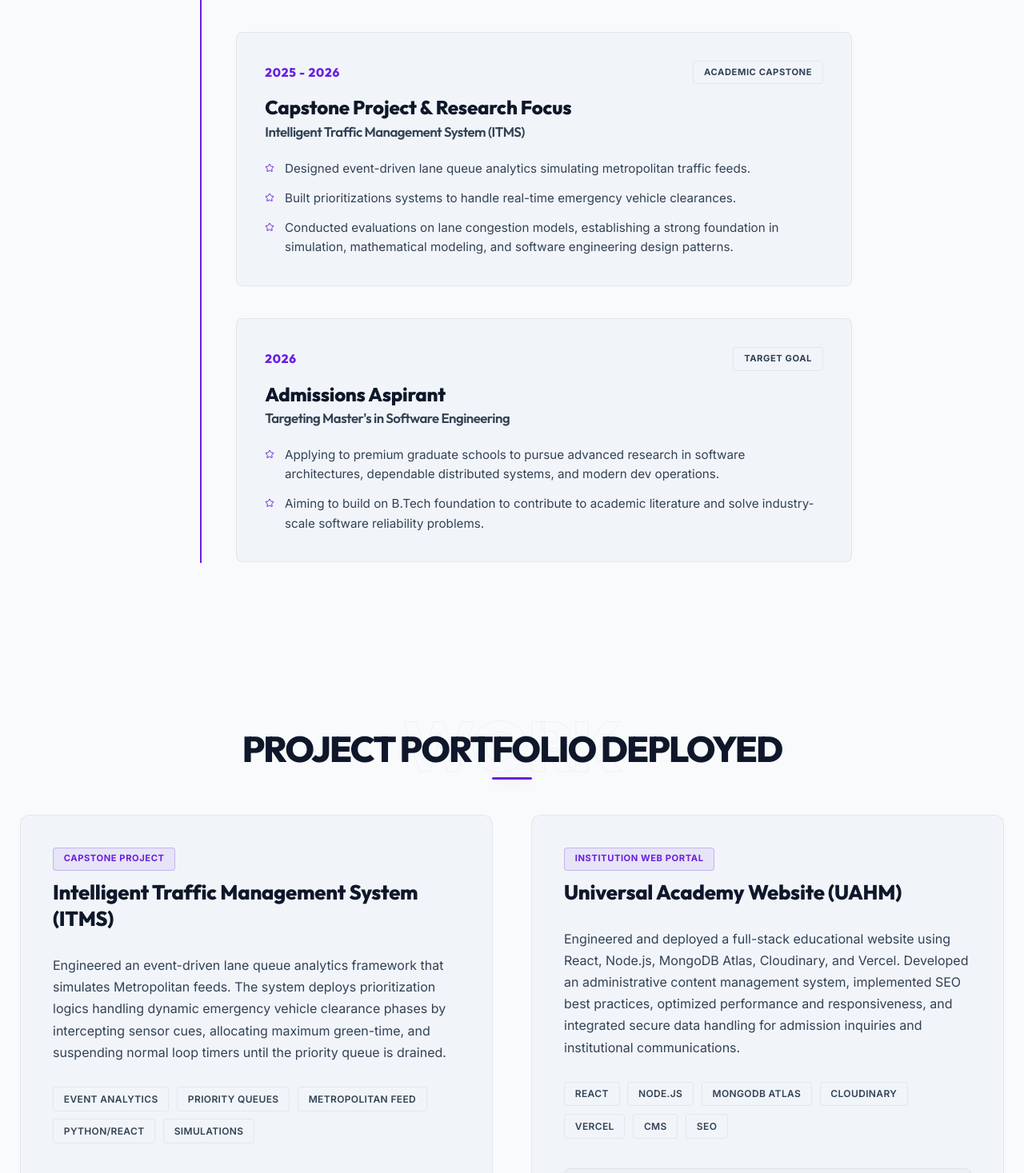
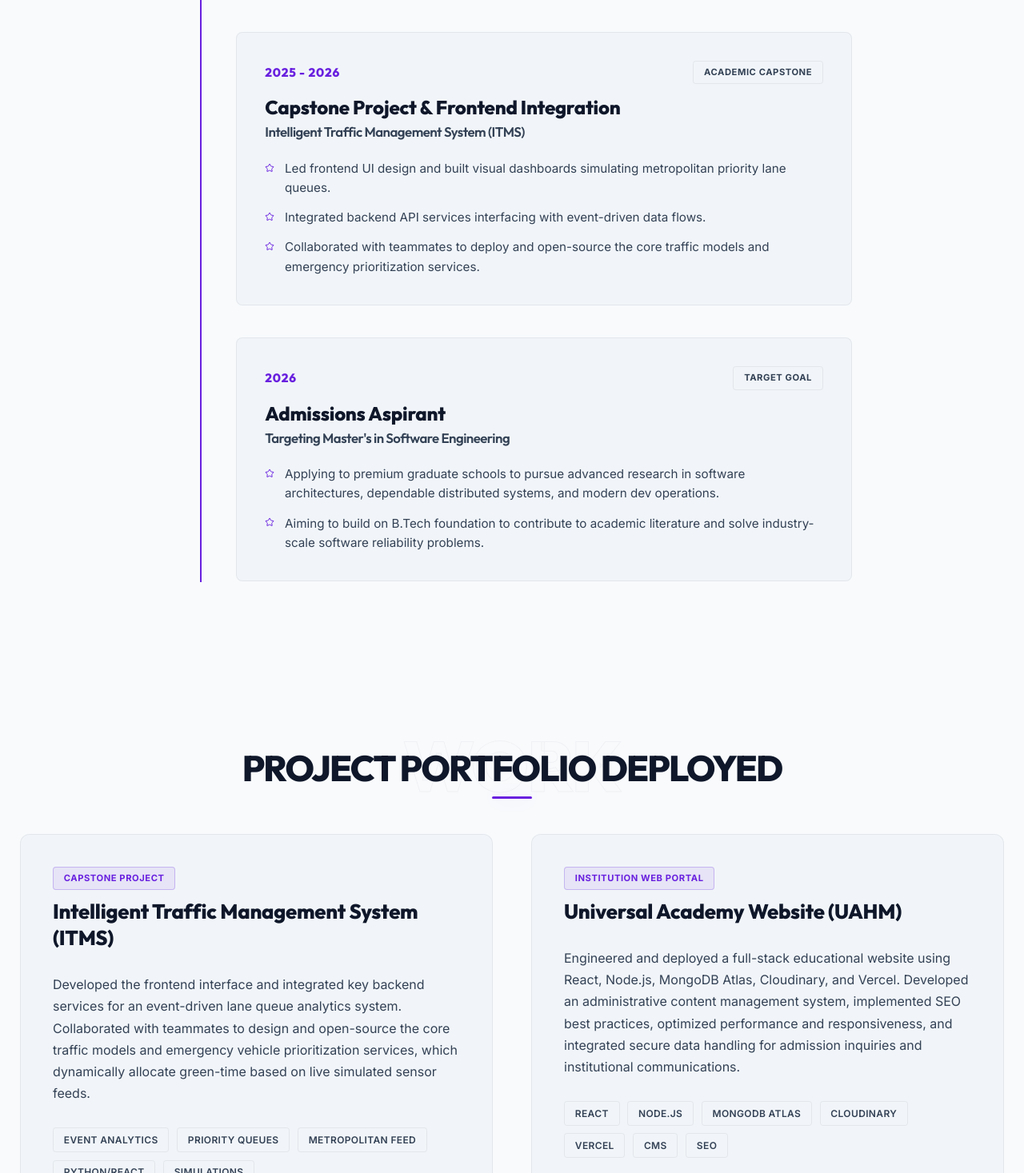
Before and after one commit to NirbhayKunwar/Portfolio, a React (Vite) app: page / in a window 1280 px wide. Shown: the part 2203-3670 px from the top of the page at 80% size. Built offline with nearby package versions, Linux system fonts and the light colour scheme.

Commit message:
docs: clarify capstone role and open-sourced services

```diff
--- a/src/components/About.jsx
+++ b/src/components/About.jsx
@@ -25,7 +25,7 @@ const About = ({ vibe }) => {
                     Currently pursuing my <strong>B.Tech in Computer Science and Engineering</strong> (graduating in 2026), I have maintained a consistent academic excellence, achieving an <strong>8.17 CGPA</strong> with <strong>First Class Distinction</strong>.
                   </p>
                   <p>
-                    My academic focus lies in system architectures, event-driven analytics, and network simulations. In my capstone project, I engineered an Intelligent Traffic Management System (ITMS) using lane queue analytics, establishing a deep interest in algorithmic problem solving and simulation methodologies.
+                    My academic focus lies in system architectures, software design, and user analytics. In my capstone project, I co-developed an Intelligent Traffic Management System (ITMS), leading frontend implementation and assisting with backend services while our team open-sourced the underlying traffic models.
                   </p>
                   <p>
                     My target is to enroll in a high-caliber <strong>Master's in Software Engineering Program</strong>. I aim to leverage my robust background in software design and distributed systems to conduct research that bridges theoretical excellence and real-world system dependability.
--- a/src/components/Education.jsx
+++ b/src/components/Education.jsx
@@ -17,12 +17,12 @@ const Education = () => {
     },
     {
       year: "2025 - 2026",
-      degree: "Capstone Project & Research Focus",
+      degree: "Capstone Project & Frontend Integration",
       institution: "Intelligent Traffic Management System (ITMS)",
       details: [
-        "Designed event-driven lane queue analytics simulating metropolitan traffic feeds.",
-        "Built prioritizations systems to handle real-time emergency vehicle clearances.",
-        "Conducted evaluations on lane congestion models, establishing a strong foundation in simulation, mathematical modeling, and software engineering design patterns."
+        "Led frontend UI design and built visual dashboards simulating metropolitan priority lane queues.",
+        "Integrated backend API services interfacing with event-driven data flows.",
+        "Collaborated with teammates to deploy and open-source the core traffic models and emergency prioritization services."
       ],
       icon: <Award size={20} />,
       badge: "Academic Capstone"
--- a/src/components/Projects.jsx
+++ b/src/components/Projects.jsx
@@ -16,8 +16,8 @@ const Projects = () => {
             </div>
 
             <p className="project-description">
-              Engineered an event-driven lane queue analytics framework that simulates Metropolitan feeds.
-              The system deploys prioritization logics handling dynamic emergency vehicle clearance phases by intercepting sensor cues, allocating maximum green-time, and suspending normal loop timers until the priority queue is drained.
+              Developed the frontend interface and integrated key backend services for an event-driven lane queue analytics system.
+              Collaborated with teammates to design and open-source the core traffic models and emergency vehicle prioritization services, which dynamically allocate green-time based on live simulated sensor feeds.
             </p>
 
             <div className="project-tags">
```
